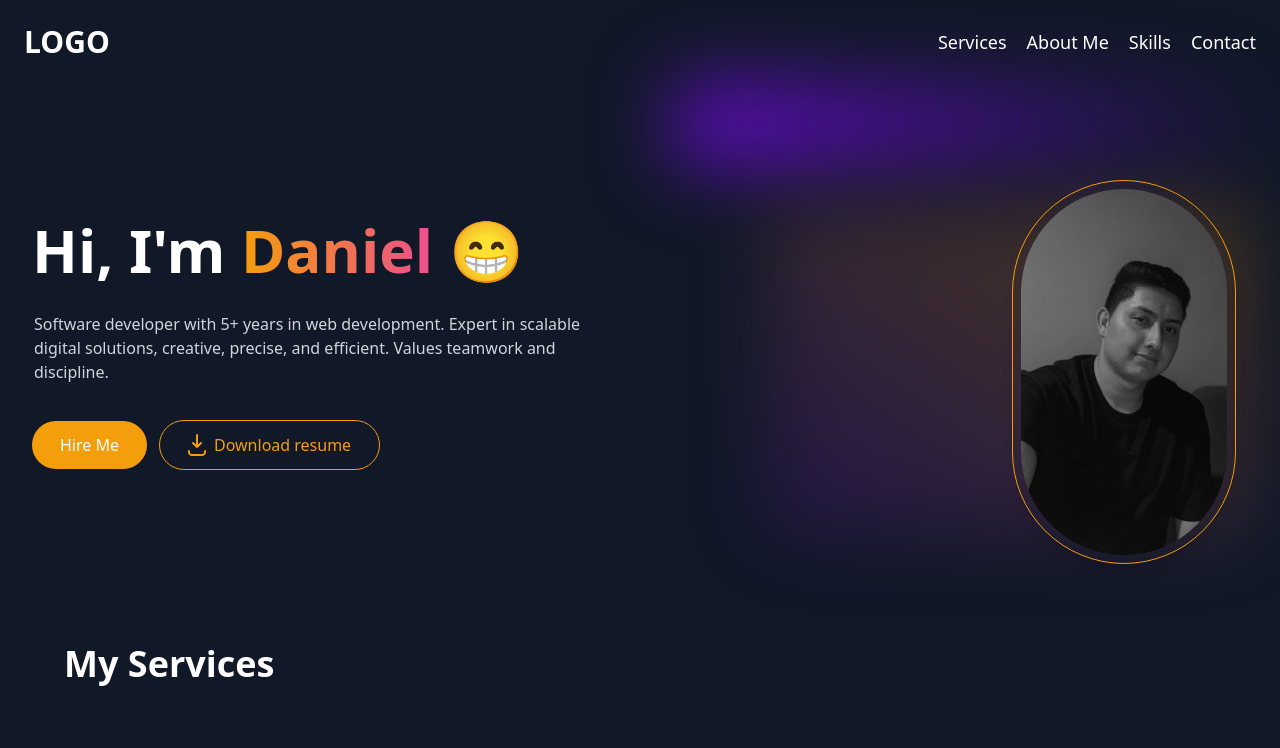
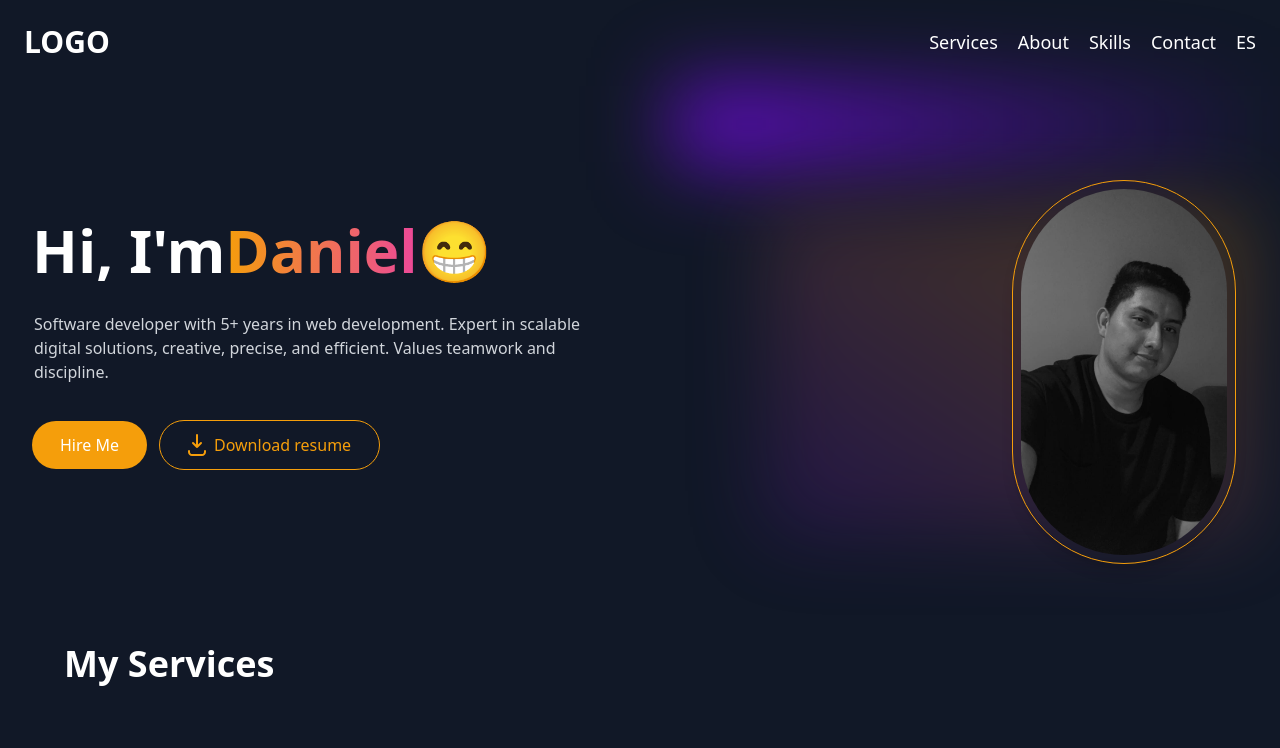
Before and after one commit to Danie-G1999/portofolio, a Vue app: page / in a window 1280 px wide. Shown: the top 748 px of the page. Built offline with nearby package versions, Linux system fonts and the light colour scheme.

Commit message:
adicion de traducciones ES, EN

```diff
--- a/package.json
+++ b/package.json
@@ -11,7 +11,8 @@
   },
   "dependencies": {
     "aos": "^2.3.4",
-    "vue": "^3.5.12"
+    "vue": "^3.5.12",
+    "vue-i18n": "^10.0.4"
   },
   "devDependencies": {
     "@vitejs/plugin-vue": "^5.1.4",
--- a/src/components/HeroSection.vue
+++ b/src/components/HeroSection.vue
@@ -9,13 +9,13 @@
                 <div class="lg:py-6">
                     <div class="text-center lg:text-left">
                         <h1 class="pt-4 text-white font-bold text-4xl md:text-5xl lg:text-6xl">
-                            Hi, I'm <span class="text-transparent bg-clip-text bg-gradient-to-r from-primary to-pink-500">
-                                Daniel
+                            {{ $t('hi') }}<span class="text-transparent bg-clip-text bg-gradient-to-r from-primary to-pink-500">
+                                {{ $t('name') }}
                             </span>😁
                         </h1>
                     </div>
                     <p class="text-gray-300 pt-8 text-center lg:text-left mx-auto max-w-xl">
-                        Software developer with 5+ years in web development. Expert in scalable digital solutions, creative, precise, and efficient. Values teamwork and discipline.
+                        {{ $t('description_initial') }}
                     </p>
                     <div class="flex items-center gap-3 pt-9 flex-col sm:flex-row sm:w-max sm:mx-auto lg:mx-0">
                         <button class="px-6 md:px-7 py-3 rounded-full relative group w-full sm:w-max flex justify-center">
@@ -56,8 +56,17 @@
         </div>
     </section>
 </template>
+
 <script setup>
 import AOS from 'aos';
 import 'aos/dist/aos.css';
+import { useI18n } from 'vue-i18n';
+
 AOS.init();
+const { t, locale } = useI18n();
+
+// Método para cambiar el idioma
+const changeLanguage = (lang) => {
+    locale.value = lang;  // Cambiar idioma
+};
 </script>
--- a/src/components/NavBar.vue
+++ b/src/components/NavBar.vue
@@ -5,8 +5,7 @@
       <div class="md:hidden z-30">
         <button type="button"
           class="block focus:outline-none"
-         @click="isMenuOpen = !isMenuOpen"
-         >
+          @click="isMenuOpen = !isMenuOpen">
           <span v-if="isMenuOpen" class="text-5xl">
             <img src="https://img.icons8.com/ios-filled/100/ffffff/delete-sign.png" alt="close" width="50" height="50">
           </span>
@@ -27,28 +26,51 @@
               class="block text-white transition hover:text-primary ease-linear text-2xl md:text-lg"
               @click="scrollToSection(item.href)"
             >
-                        {{ item.name }}
+              {{ $t(item.name) }}
             </a>
+          </li>
+          <!-- Botón para cambiar idioma -->
+          <li>
+            <button
+              class="block text-white transition hover:text-primary ease-linear text-2xl md:text-lg"
+              @click="toggleLanguage"
+            >
+              {{ currentLanguage === 'en' ? 'ES' : 'EN' }}
+            </button>
           </li>
         </ul>
       </nav>
     </header>
   </template>
+
   <script setup>
   import { ref } from 'vue';
-const Menu =ref([
-    {name:'Services',href:'#services'},
-    {name:'About Me',href:'#about'},
-    {name:'Skills',href:'#skills'},
-    {name:'Contact',href:'#contact'},
+  import { useI18n } from 'vue-i18n';
+
+  const { t, locale } = useI18n();
+
+  const Menu = ref([
+    { name: 'services', href: '#services' },
+    { name: 'about', href: '#about' },
+    { name: 'skills', href: '#skills' },
+    { name: 'contact', href: '#contact' },
   ]);
 
-const isMenuOpen =ref(false)
-const scrollToSection =(href)=>{
-    isMenuOpen.value=false;
-    const section=document.querySelector(href);
-    if(section){
-        section.scrollIntoView({behavior :'smooth'});
+  const isMenuOpen = ref(false);
+
+  const scrollToSection = (href) => {
+    isMenuOpen.value = false;
+    const section = document.querySelector(href);
+    if (section) {
+      section.scrollIntoView({ behavior: 'smooth' });
     }
-}
+  };
+
+  // Cambiar idioma
+  const currentLanguage = ref(locale.value);
+
+  const toggleLanguage = () => {
+    locale.value = locale.value === 'en' ? 'es' : 'en';
+    currentLanguage.value = locale.value;
+  };
   </script>
--- /dev/null
+++ b/src/i18n.js
@@ -0,0 +1,34 @@
+import { createI18n } from 'vue-i18n';
+
+// Definir los mensajes para cada idioma
+const messages = {
+  en: {
+    hi: "Hi, I'm",
+    name: 'Daniel',
+    changeLanguage: 'Change Language',
+    services: 'Services',
+    about: 'About',
+    skills: 'Skills',
+    contact: 'Contact',
+    description_initial: 'Software developer with 5+ years in web development. Expert in scalable digital solutions, creative, precise, and efficient. Values teamwork and discipline.'
+  },
+  es: {
+    hi: 'Hola, Soy',
+    name: 'Daniel',
+    changeLanguage: 'Cambiar idioma',
+    services: 'Servicios',
+    about: 'Acerca de',
+    skills: 'Habilidades',
+    contact: 'Contacto',
+    description_initial: 'Desarrollador de software con más de 5 años en desarrollo web. Experto en soluciones digitales escalables, creativas, precisas y eficientes. Valora el trabajo en equipo y la disciplina.'
+  },
+};
+
+// Crear una instancia de i18n
+const i18n = createI18n({
+  locale: 'en', // Idioma predeterminado
+  fallbackLocale: 'es', // Idioma de respaldo
+  messages,
+});
+
+export default i18n;
```
Also changed, not shown: src/main.js (+12 -4 lines), 1 other file (tests, documents, lock files or other folders). Lines whose indentation alone changed are shown as unchanged.
